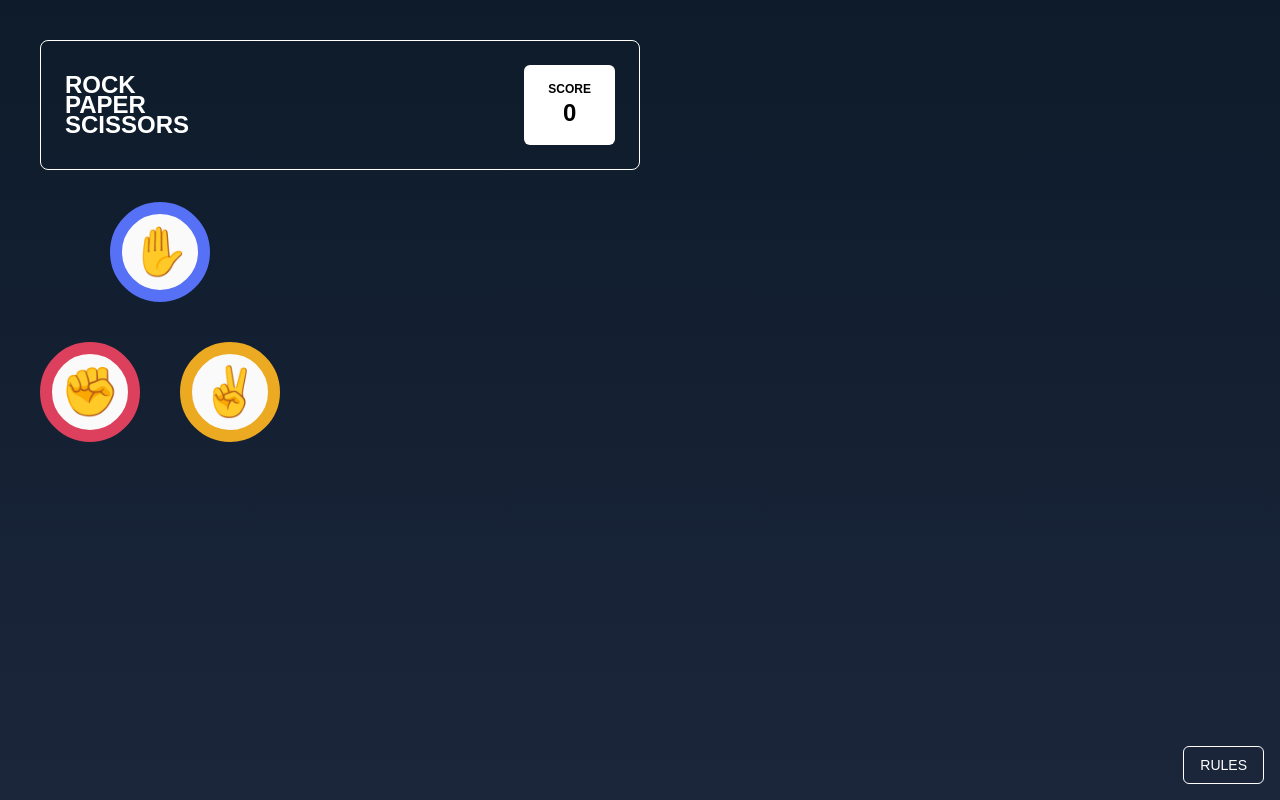
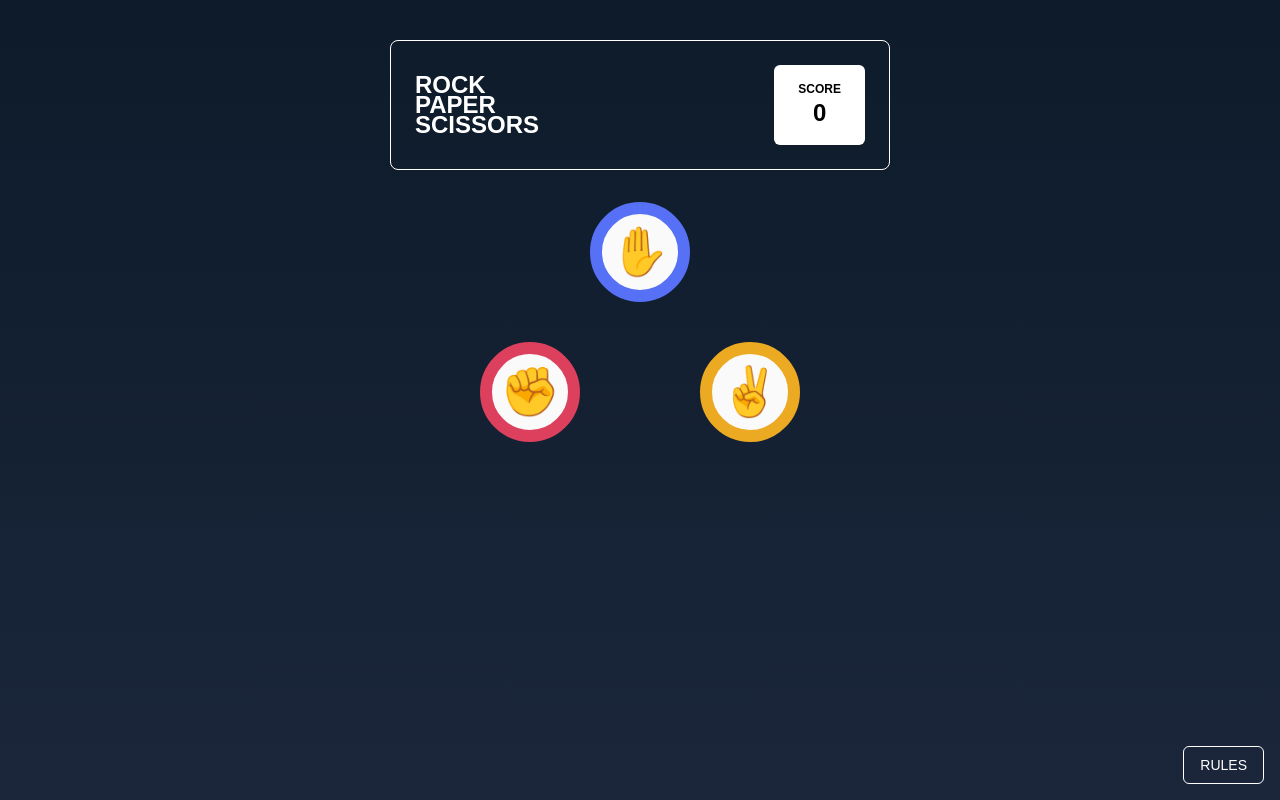
Before and after one commit to Hallab7/rock-paper-scissors, a Next.js app: page / in a window 1280 px wide. Built offline with nearby package versions, Linux system fonts and the light colour scheme.

Commit message:
button aligned

```diff
--- a/src/app/page.js
+++ b/src/app/page.js
@@ -38,8 +38,9 @@ export default function Home() {
   };
 
   return (
-    <div className="min-h-screen bg-gradient-to-b from-[#0d1b2a] to-[#1b263b] text-white flex-col p-10">
-      <div className="md:w-1/2 w-full  text-center mb-8 flex justify-between border rounded-lg p-6">
+    <div className="min-h-screen bg-gradient-to-b from-[#0d1b2a] to-[#1b263b] text-white p-10 flex justify-center">
+      <div>
+      <div className=" min-w-[300px] md:min-w-[500px] text-center mb-8 flex justify-between border rounded-lg p-6">
         <div className="flex justify-center items-center">
           <p>
         <h1 className="text-2xl font-bold text-left leading-2">ROCK </h1>
@@ -55,8 +56,8 @@ export default function Home() {
           </div>
         </div>
       </div>
-
-      <div className=" w-60 h-60 absolute">
+      <div className="relative flex justify-center">
+      <div className=" w-80 h-60 relative">
         <div className="absolute top-0 left-1/2 transform -translate-x-1/2">
           <Button onClick={() => handleChoice('paper')} className="bg-[#fafafa] w-25 h-25 rounded-full text-5xl border border-[12px] border-[#5671f5]">✋</Button>
         </div>
@@ -67,8 +68,10 @@ export default function Home() {
           <Button onClick={() => handleChoice('scissors')} className="bg-[#fafafa] w-25 h-25 rounded-full text-5xl border border-[12px] border-[#eca922]">✌️</Button>
         </div>
       </div>
+      </div>
 
       <button className="absolute bottom-4 md:right-4 right-1/2 border px-4 py-2 rounded-md text-sm">RULES</button>
     </div>
+    </div>
   );
 }
```
